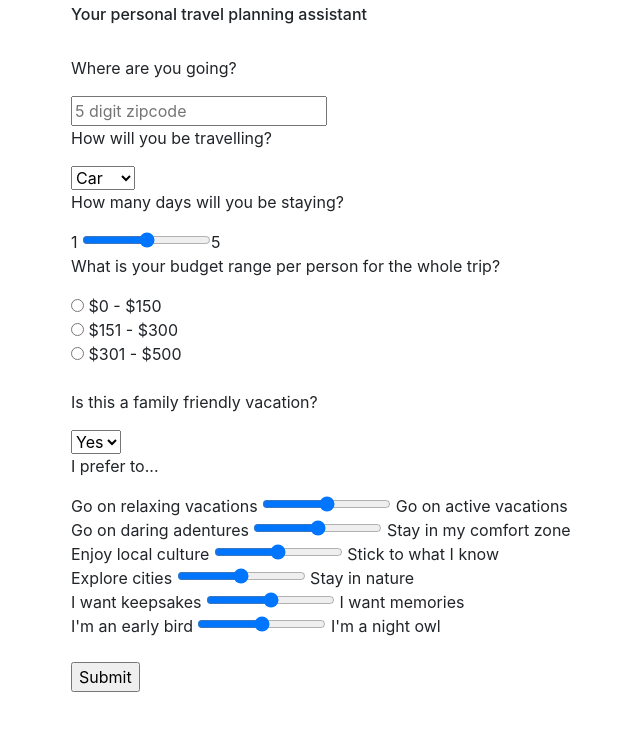
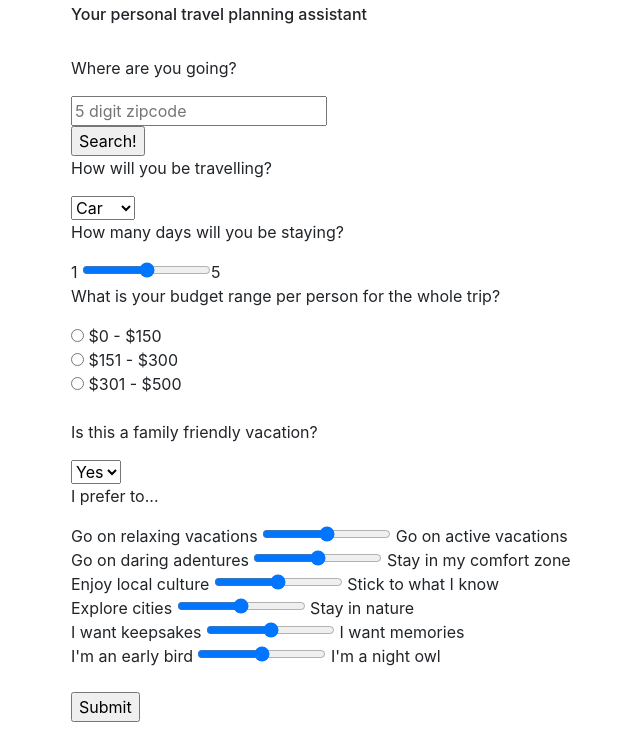
Before and after one commit to rielry/HACKISU-2018, a website: page index.html in a window 1280 px wide. Shown: the part 51-800 px from the top of the page, without its empty margins (14-654 px from the left). Drawn offline with nearby package versions, Linux system fonts and the light colour scheme; some packages are replaced by stand-ins of ours.

Commit message:
more foolproof location detector

```diff
--- a/frontend/js/main.js
+++ b/frontend/js/main.js
@@ -1,9 +1,8 @@
 function getLocation(e) {
     e.preventDefault();
-
     var location = $('#location').val();
     var apiKey = 'AIzaSyDs3VmIxebVCXX0p1oH6vWjgias5-lorIQ';
-    var url = 'https://maps.googleapis.com/maps/api/geocode/json?address=' + location + '&key=' + apiKey;
+    var url = 'https://maps.googleapis.com/maps/api/geocode/json?components=postal_code:' + location + '&components=postal_code&key=' + apiKey;
 
     var rs = '';
     var loc;
@@ -14,12 +13,14 @@ function getLocation(e) {
             type: 'GET',
             dataType: 'JSON',
             success: function(data) {
+                console.log(data.results);
                 if(data.results.length > 0) {
                     loc = data.results[0].geometry.location;
                     rs += loc.lat + ',' + loc.lng;
                     return rs;
                 } else {
                     //no matches
+                    alert('Uh oh! We couldn\'t find a location with zipcode ' + location + '! Try again?' );
                     return null;
                 }
             },
@@ -30,3 +31,7 @@ function getLocation(e) {
     }
     return null;
 }
+
+function parseData() {
+
+}
--- a/index.html
+++ b/index.html
@@ -23,6 +23,11 @@
                         <form onsubmit="getLocation(event)">
                             <p>Where are you going?</p>
                             <input type="text" pattern="[0-9]{5}" placeholder="5 digit zipcode" name="location" id="location"><br>
+                            <input type="submit" value="Search!">
+                        </form>
+
+
+                        <form onsubmit="parseData(event)">
 
                             <p>How will you be travelling?</p>
                             <select>
```
